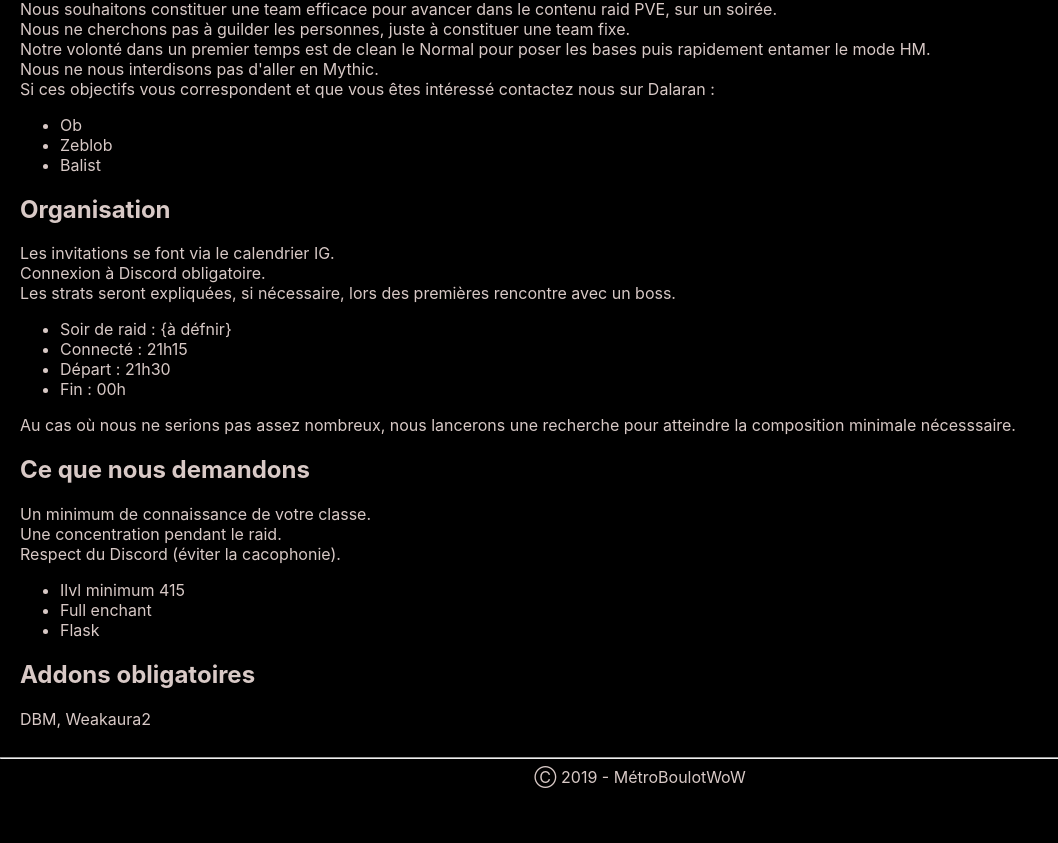
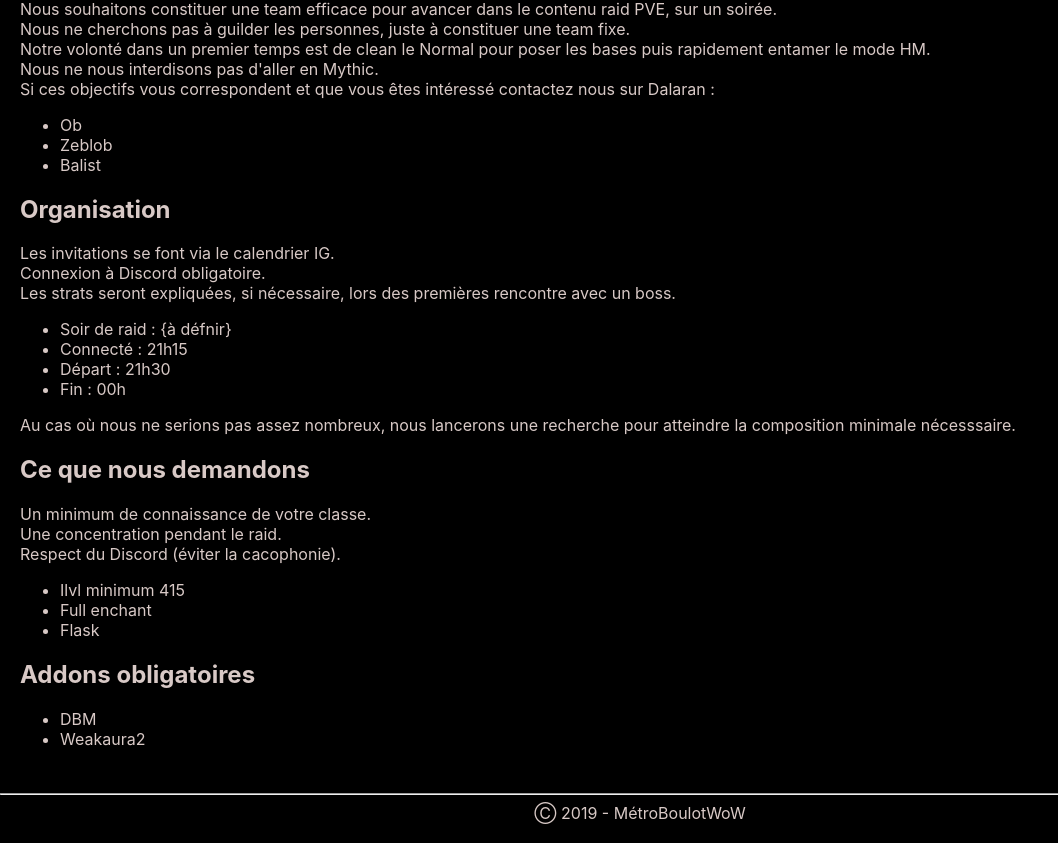
Before and after one commit to mbwow/raid, a plain HTML site: page index.html in a window 1280 px wide. Shown: the part 406-1249 px from the top of the page, without its empty margins (0-1058 px from the left). Before the commit the page ends 1213 px from the top, so only its background shows below. Drawn offline with Linux system fonts and the light colour scheme.

Commit message:
Add files via upload

```diff
--- a/index.html
+++ b/index.html
@@ -1,7 +1,13 @@
 <!DOCTYPE html>
 <html>
 <head>
-
+<title>Dalaran - Horde - FR - MétroBoulotWoW</title>
+<style>
+a:link {color: #D8C9C6;text-decoration:none;}
+a:visited {color: #D8C9C6;}
+a:hover {color: #D8C9C6;}
+a:active {color: #D8C9C6;}
+</style>
 </head>
 <body style="margin:0px;background-color:#000;color:#D8C9C6;font-family:-apple-system,BlinkMacSystemFont,Segoe UI,Helvetica,Arial,sans-serif,Apple Color Emoji,Segoe UI Emoji,Segoe UI Symbol">
 <div style="position:absolute;top:5px;right:105px"><img src="h2.png" height="48px" title="Horde"/></div>
@@ -48,7 +54,10 @@
 <li>Flask</li>
 </ul>
 <h2>Addons obligatoires</h2>
-DBM, Weakaura2<br/><br/>
+<ul>
+<li><a href="https://www.curseforge.com/wow/addons/deadly-boss-mods" target="_new">DBM</a></li>
+<li><a href="https://www.curseforge.com/wow/addons/weakauras-2" target="_new">Weakaura2</a></li>
+</ul><br/>
 </div>
 <hr style="color:#D8C9C6"/>
 <center>&#9400; 2019 - MétroBoulotWoW</center><br/>
```
